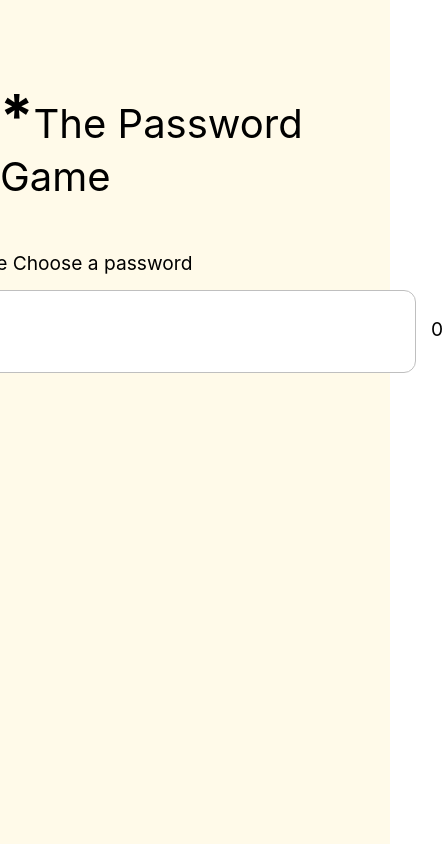
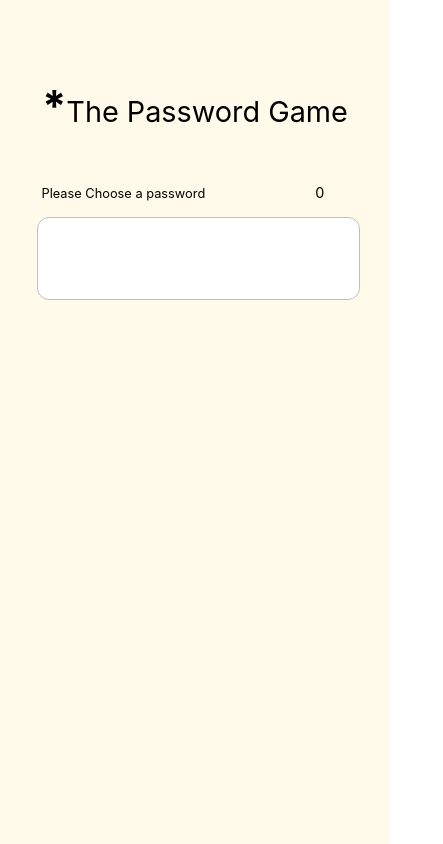
Before and after one commit to TheOldMan03/Password_Game, a React (Create React App) app: page / in a window 390 px wide. Shown: the whole page, 443 px wide, since content can reach past the window. Built offline with nearby package versions, Linux system fonts and the light colour scheme.

Commit message:
Made changes to responsiveness

```diff
--- a/src/App.css
+++ b/src/App.css
@@ -1,16 +1,14 @@
 .App{
-  min-width: 100%;
+  width: 100%;
   min-height:100vh;
 
   background-color: rgb(255,250,233);
-
 }
 
 .main{
   display: flex;
   flex-direction: column;
   align-items: center;
-
 }
 
 .text{
@@ -33,7 +31,8 @@
 }
 
 #wcount{
-  margin-left:15px;
+  margin-left:300px;
+  font-size: 0.9rem;
 }
 
 span{
@@ -69,11 +68,41 @@
 
   .pwdinput{
     min-width: 450px;
-    flex-wrap: wrap-reverse;
+    margin-left: 25px;
   }
 
+  span{
+    font-size:0.8rem;
+    margin-left:25px;
+  }
+}
 
-  /* .rule{
-    max-width:465px;
-  } */
+@media only screen and (max-width:525px){
+  .text{
+    font-size: 1.8rem;
+  }
+
+  #wcount{
+    margin-left:130px;
+  }
+
+  .pwdinput{
+    min-width: 318px;
+    margin-left:6px;
+    font-size:1.5rem;
+  }
 }
+
+@media only screen and (max-width:424px){
+  .pwdinput{
+    min-width:250px;
+  }
+
+  #wcount{
+    margin-left:110px;
+  }
+
+  span{
+    margin-left:11px;
+  }
+}
--- a/src/App.js
+++ b/src/App.js
@@ -127,7 +127,7 @@
   useEffect(ChangeRule,[password,nextCount,fireStatus,pS,falseCount,wormStatus]);
 
   function ResizeArea(e){
-    e.target.style.height="64px"
+    e.target.style.height="50px"
     e.target.style.height=(e.target.scrollHeight)+"px"
   }
 
@@ -171,6 +171,7 @@
         <div className="input">
           <div>
             <span>Please Choose a password</span>
+            <span id="wcount">{wordCount}</span>
           </div>
 
           <div id="text">
@@ -182,8 +183,6 @@
               spellCheck="false"
             >
             </textarea>
-
-            <span id="wcount">{wordCount}</span>
           </div>
 
 
--- a/src/Conditions/Condition/Condition.css
+++ b/src/Conditions/Condition/Condition.css
@@ -63,5 +63,33 @@
 @media only screen and (max-width:640px){
     .rule{
         min-width:450px;
+        margin-left: 25px;
    }
 }
+
+@media screen and (max-width:520px){
+    .rule{
+        min-width: 300px;
+        margin-left:20px;
+    }
+
+    #lowerhalf{
+        font-size: 0.8rem;
+    }
+
+    #upperhalf{
+        font-size:1rem;
+    }
+}
+
+@media screen and (max-width:424px){
+    .rule{
+        min-width:256px;
+    }
+}
+
+@media screen and (max-width:320px){
+    .pwdinput{
+        font-size: 1rem;
+    }
+}
```
